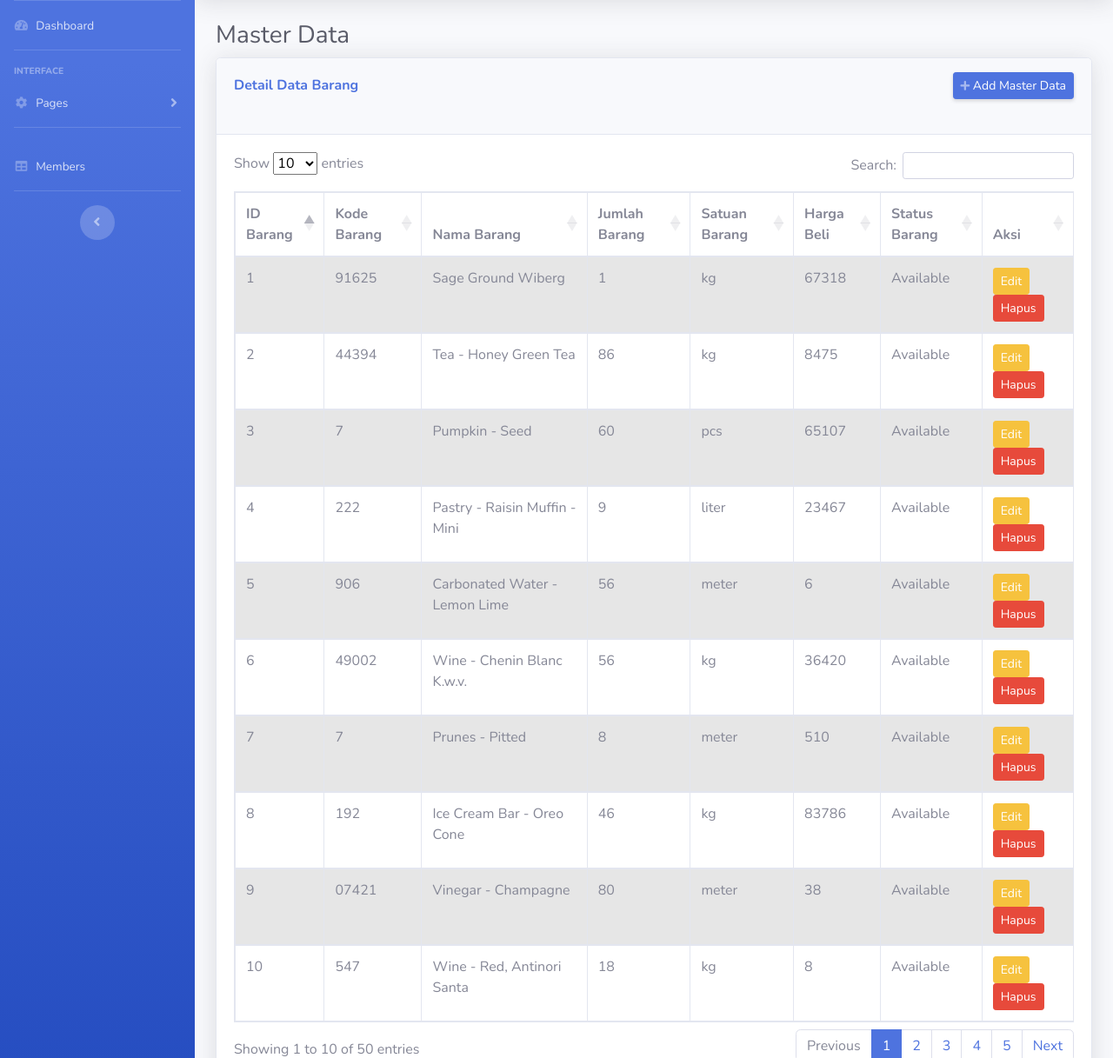
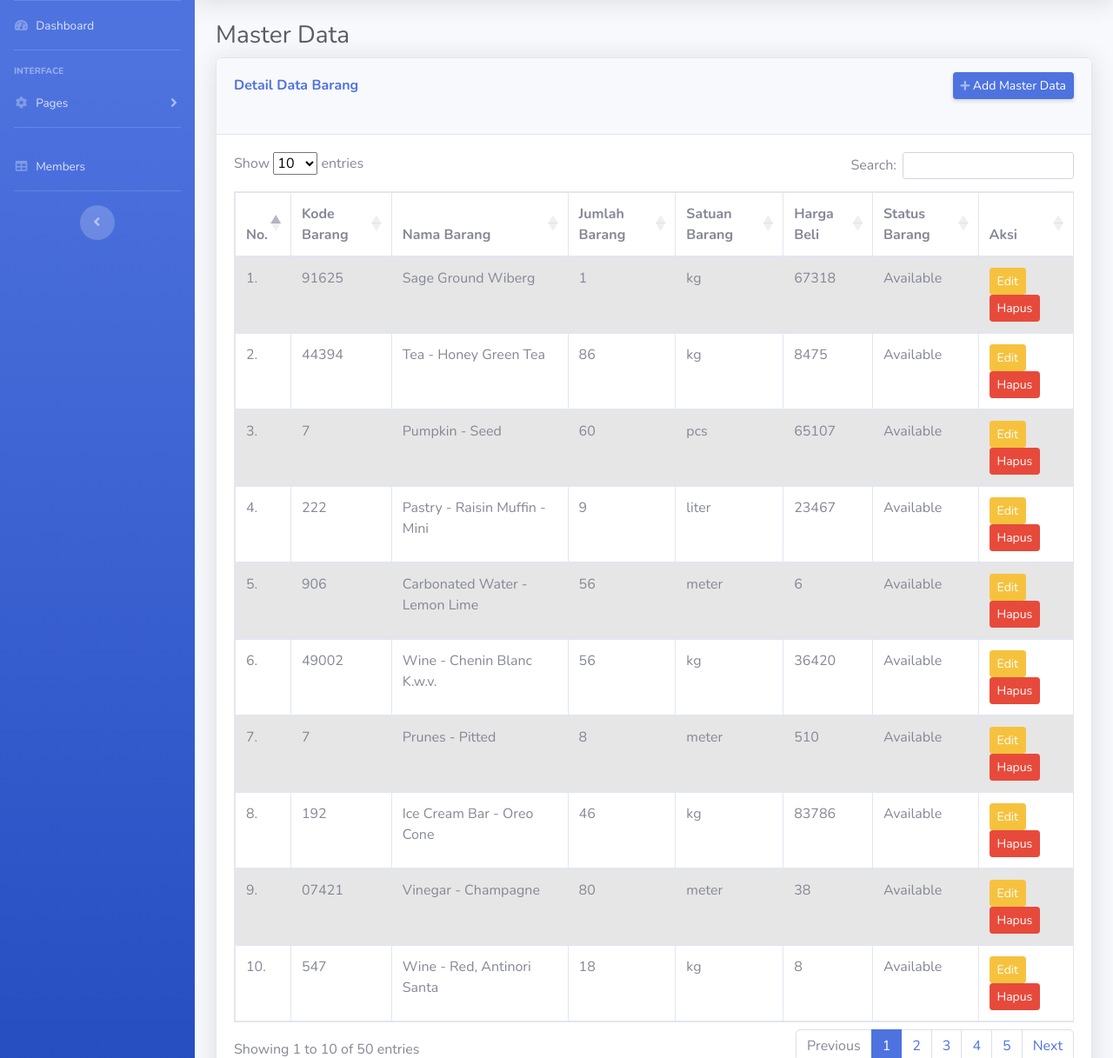
Before and after one commit to mefitria30/inventory_web_pw2_uts, a PHP site: page /inventory-web-uts/index.php?page=master-data in a window 1280 px wide. Shown: the part 70-1287 px from the top of the page at 87% size. Run offline with PHP 8.4, Linux system fonts and the light colour scheme; data comes from the database, SQL or seed files in the repository; some libraries are stand-ins or nearby versions.

Commit message:
update listing

```diff
--- a/pages/master-data.php
+++ b/pages/master-data.php
@@ -42,7 +42,7 @@ ob_start();
             <table id="example" class="table table-striped table-bordered" style="width:100%">
                 <thead>
                     <tr>
-                        <th>ID Barang</th>
+                        <th>No.</th>
                         <th>Kode Barang</th>
                         <th>Nama Barang</th>
                         <th>Jumlah Barang</th>
@@ -53,13 +53,17 @@ ob_start();
                     </tr>
                 </thead>
                 <tbody>
-                    <?php while ($row = $result->fetch_assoc()) {
+
+                    <?php
+                        $no = 1;
+                        while ($row = $result->fetch_assoc()) {
 
                         // Perbarui status barang menjadi "Not Available" jika jumlah barang = 0
                         $status_barang = ($row["jumlah_barang"] != 0 && $row["status_barang"] != 0 ) ? 'Available' : 'Not Available';
+
                     ?>
                     <tr>
-                        <td><?php echo $row["id_barang"]?></td>
+                        <td><?php echo $no++; ?>.</td>
                         <td><?php echo $row["kode_barang"]?></td>
                         <td><?php echo $row["nama_barang"]?></td>
                         <td><?php echo $row["jumlah_barang"]?></td>
```
